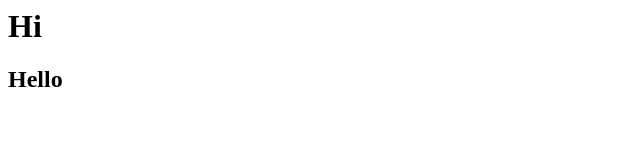
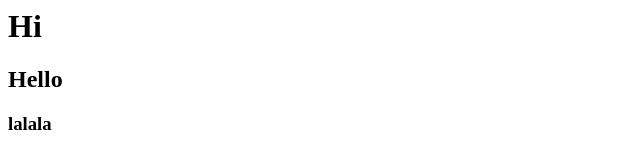
Before and after one commit to anananananannadjfhvfyr/web_site, a plain HTML site: page index.html in a window 1280 px wide. Shown: the full height of the page, 0-640 px from the left. Drawn offline with Linux system fonts and the light colour scheme.

Commit message:
Update index.html

```diff
--- a/index.html
+++ b/index.html
@@ -1,2 +1,3 @@
 <h1>Hi</h1>
 <h2>Hello</h2>
+<h3>lalala</h3>
```
